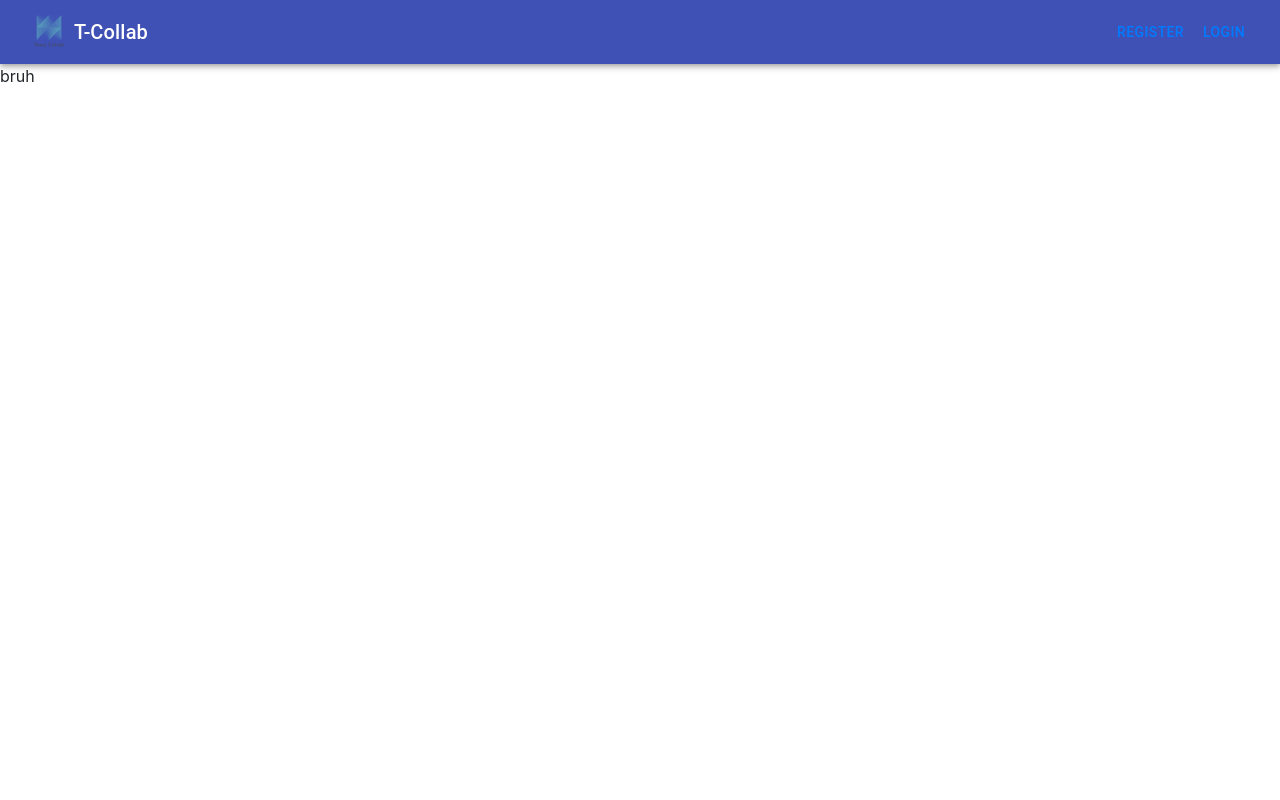
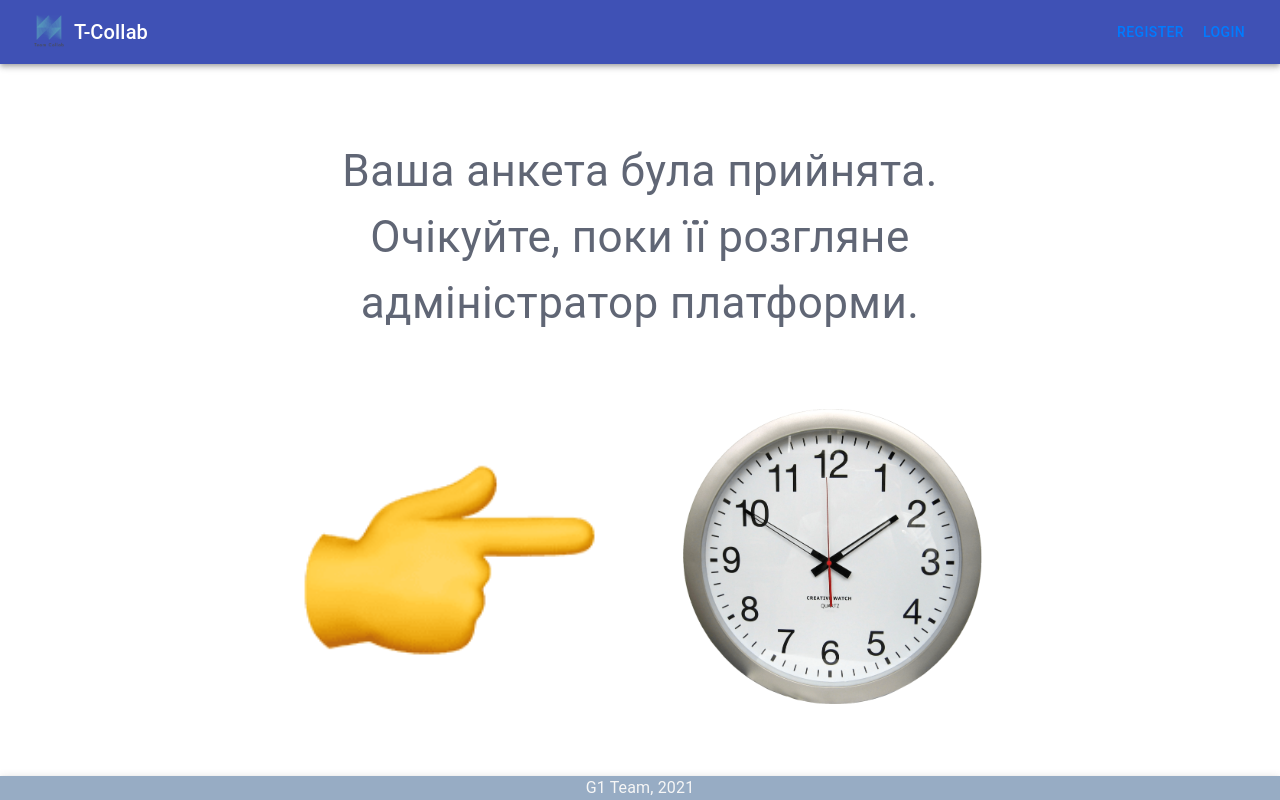
Before and after one commit to ukitta555/Integrated-Course-System, a React (Create React App) app in the folder IntegratedCourseSystem/ClientApp/: page /test in a window 1280 px wide. Built offline with nearby package versions, Linux system fonts and the light colour scheme.

Commit message:
teacher waiting page and some minor fixes

```diff
--- a/IntegratedCourseSystem/ClientApp/src/components/App.tsx
+++ b/IntegratedCourseSystem/ClientApp/src/components/App.tsx
@@ -8,6 +8,8 @@ import {
 import LoginForm from './LoginForm/LoginForm';
 import RegistrationForm from './RegistrationForm/RegistrationForm'
 import QuestionnaireForm from "./QuestionnaireForm/QuestionnaireForm";
+import Footer from "./Footer/Footer";
+import TeacherWaitingPage from "./TeacherWaitingPage/TeacherWaitingPage";
 
 const App = () => {
     return (
@@ -26,10 +28,14 @@ const App = () => {
               <Route path = '/questionnaire'>
                   <QuestionnaireForm />
               </Route>
+              <Route path = '/test'>
+                  <TeacherWaitingPage />
+              </Route>
               <Route path = '/'>
                   bruh
               </Route>
           </Switch>
+            <Footer />
         </>
     )
 }
--- /dev/null
+++ b/IntegratedCourseSystem/ClientApp/src/components/Footer/Footer.tsx
@@ -0,0 +1,34 @@
+import React from 'react'
+
+import AppBar from '@material-ui/core/AppBar';
+import Typography from '@material-ui/core/Typography';
+
+const Footer = () => {
+  const footerWrapperStyle = {
+    background: "#97ACC4",
+    position: "absolute" as "absolute",
+    bottom: 0,
+    // width: '100%'
+  }
+
+  const footerTextStyle = {
+    color: "#F6F6F6",
+    fontStyle: "normal",
+    fontWeight: "normal" as "normal",
+    textAlign: 'center' as 'center',
+    // fontFamily: Roboto;
+    // fontSize: "28px",
+    // lineHeight: "33px",
+    // width: '100%',
+  }
+
+  return (
+    <AppBar position="static" component="footer" style = {footerWrapperStyle}>
+      <Typography style = {footerTextStyle}>
+        G1 Team, 2021
+      </Typography>
+    </AppBar>
+  )
+}
+
+export default Footer
--- a/IntegratedCourseSystem/ClientApp/src/components/RegistrationForm/RegistrationForm.tsx
+++ b/IntegratedCourseSystem/ClientApp/src/components/RegistrationForm/RegistrationForm.tsx
@@ -23,7 +23,7 @@ const RegistrationForm = () => {
   }
 
   const validateEmail: (email: string) => boolean
-      = email => email.search(/@knu\.ua$/) !== -1
+      = email => email.search(/^[^\n\r\s]+@knu\.ua$/) !== -1
 
   return (
     <form onSubmit = {onSubmit}>
--- /dev/null
+++ b/IntegratedCourseSystem/ClientApp/src/components/TeacherWaitingPage/TeacherWaitingPage.tsx
@@ -0,0 +1,57 @@
+import React from 'react'
+
+import Typography from '@material-ui/core/Typography';
+
+const TeacherWaitingPage = () => {
+  const GridWrapperStyle = {
+    gridTemplateAreas: "'waitingText waitingText' 'hand clock' 'hand clock'",
+    margin: "0 20vw",
+    height: "80vh",
+    display: "grid",
+    gridTemplateColumns: "auto auto",
+    gridTemplateRows: "auto auto auto",
+  }
+  const waitingTextWrapperStyle = {
+    gridArea: "waitingText",
+    display: "flex",
+    alignItems: "center"
+  }
+
+  const waitingTextStyle = {
+    color: "#606675",
+    fontStyle: "normal",
+    fontWeight: "normal" as "normal",
+    textAlign: 'center' as 'center',
+    fontSize: "5.5vh",
+    // fontFamily: Roboto;
+  }
+  const handStyle = {
+    backgroundRepeat: "no-repeat",
+    backgroundImage: "url(img/hand_to_right_emoji.png)",
+    backgroundSize: "contain",
+    backgroundPosition: "center",
+    gridArea: "hand",
+  }
+  const clockStyle = {
+    backgroundRepeat: "no-repeat",
+    backgroundImage: "url(img/clock.png)",
+    backgroundSize: "contain",
+    backgroundPosition: "center",
+    gridArea: "clock",
+  }
+
+  return (
+      <div style={GridWrapperStyle}>
+        <div style={waitingTextWrapperStyle}>
+          <Typography component="h1" style = {waitingTextStyle}>
+          Ваша анкета була прийнята. Очікуйте, поки її розгляне адміністратор платформи.
+        </Typography>
+        </div>
+        <div style={handStyle} />
+        <div style={clockStyle} />
+      </div>
+
+  )
+}
+
+export default TeacherWaitingPage
--- a/IntegratedCourseSystem/ClientApp/src/reducers/userReducer/userThunks.tsx
+++ b/IntegratedCourseSystem/ClientApp/src/reducers/userReducer/userThunks.tsx
@@ -3,10 +3,10 @@ import userService from '../../services/userService'
 import {RootState} from '../../store/configureStore'
 import {Action} from 'redux'
 import { ThunkAction } from 'redux-thunk'
-import { createRegisterUserAction, loginUserAction} from '../../reducers/userReducer/userActionCreators'
+import { createRegisterUserAction, loginUserAction} from './userActionCreators'
 
-export const registerUser = (email: string, password: string, repeatPassword: string) : ThunkAction<void, RootState, unknown, Action<string>> => {
-  return async dispatch => {
+export const registerUser = (email: string, password: string, repeatPassword: string) : ThunkAction<void, RootState, unknown, Action<string>> =>
+  async dispatch => {
     if (password === repeatPassword) {
       const addedUser = await userService.registerUser({email, password, role: 1})
       dispatch(createRegisterUserAction(email, password, repeatPassword))
@@ -15,12 +15,10 @@ export const registerUser = (email: string, password: string, repeatPassword: st
       console.log ('passwords don\'t match!')
     }
   }
-}
 
-export const loginUser = (email: string, password: string) : ThunkAction<void, RootState, unknown, Action<string>> => {
-  return async dispatch => {
+export const loginUser = (email: string, password: string) : ThunkAction<void, RootState, unknown, Action<string>> =>
+  async dispatch => {
     const loginResponse = await userService.login ({email, password});
     console.log (loginResponse)
     dispatch(loginUserAction(email, password))
   }
-}
--- a/IntegratedCourseSystem/ClientApp/src/store/types.ts
+++ b/IntegratedCourseSystem/ClientApp/src/store/types.ts
@@ -1,14 +1,14 @@
-export const REGISTER_USER = 'REGISTER_USER'
-export const LOGIN_USER = 'LOGIN_USER'
+export const REGISTER_USER: 'REGISTER_USER' = 'REGISTER_USER'
+export const LOGIN_USER: 'LOGIN_USER' = 'LOGIN_USER'
 
-interface RegisterUserAction {
+type RegisterUserAction = {
   type: typeof REGISTER_USER
   email: string,
   password: string,
   repeatPassword: string
 }
 
-interface LoginUserAction {
+type LoginUserAction = {
   type: typeof LOGIN_USER,
   email: string,
   password: string
```
Also changed, not shown: IntegratedCourseSystem/ClientApp/public/img/clock.png (added), IntegratedCourseSystem/ClientApp/public/img/hand_to_right_emoji.png (added).
